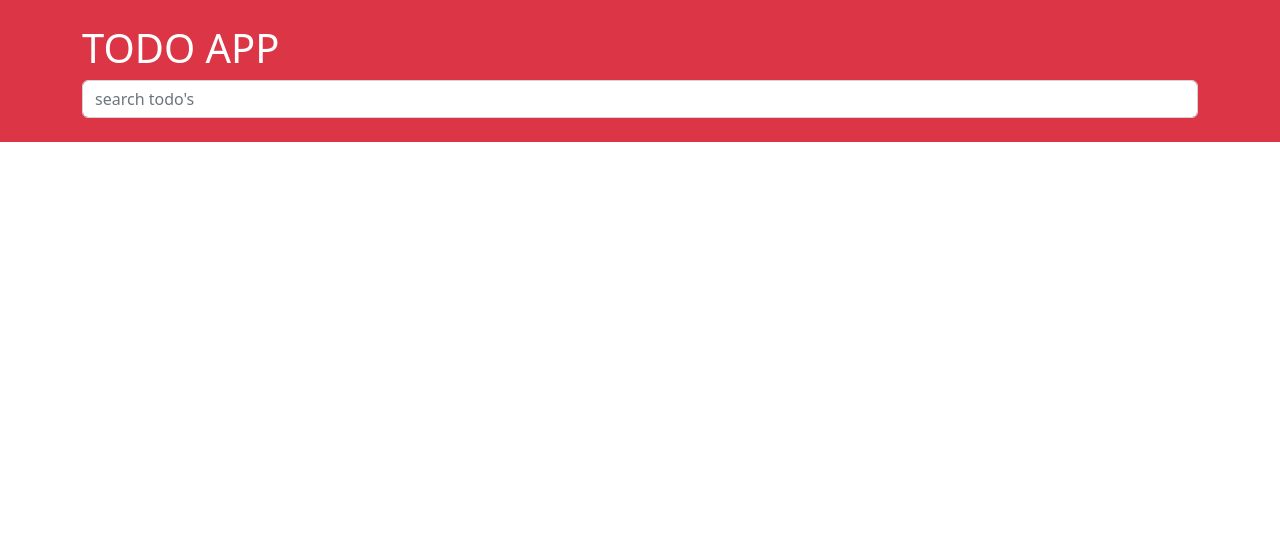
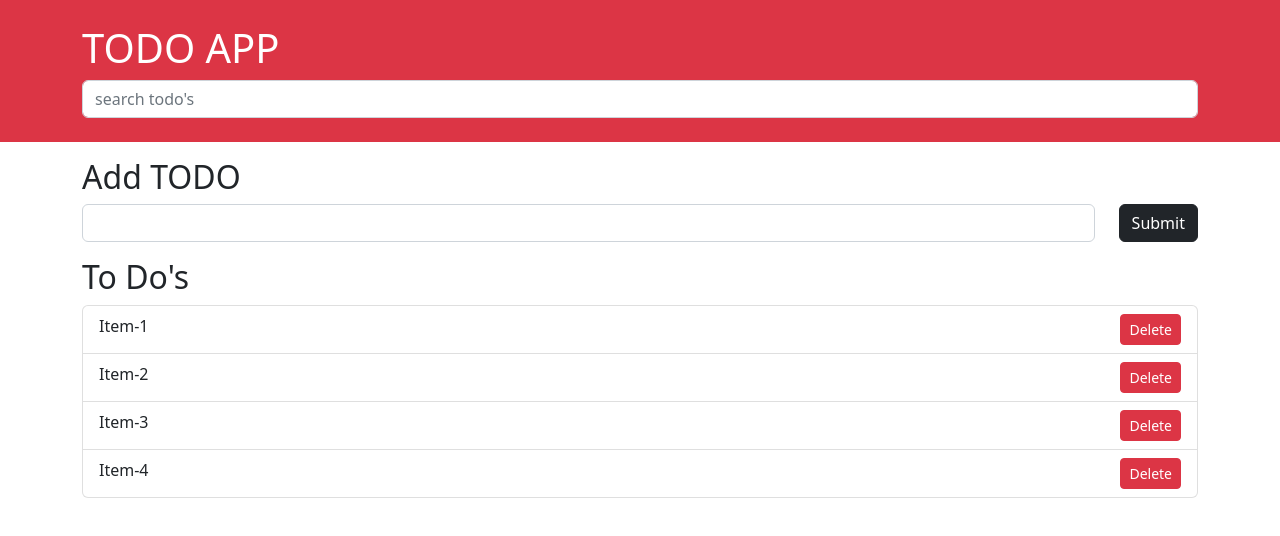
Before and after one commit to Shrikant-Wankhade/To-Do-Application, a plain HTML site: page index.html in a window 1280 px wide. Drawn offline with nearby package versions, Linux system fonts and the light colour scheme.

Commit message:
added to do list with delete button

```diff
--- a/index.html
+++ b/index.html
@@ -20,6 +20,29 @@
             </div>
         </div>
     </div>
+
+    <div class="container">
+        <h2 class="title">Add TODO</h2>
+        <form id="addForm" class="form-inLine d-flex mb-3">
+            <input type="text" class="form-control" id="item">
+            <input id="sb" type="submit" class="btn btn-dark ms-4">
+        </form>
+        <h2 class="item">To Do's</h2>
+        <ul id="items" class="list-group">
+            <li class="list-group-item">Item-1 <button class="btn btn-danger btn-sm float-end delete">Delete</button>
+            </li>
+            <li class="list-group-item">Item-2 <button class="btn btn-danger btn-sm float-end delete">Delete</button>
+            </li>
+            <li class="list-group-item">Item-3 <button class="btn btn-danger btn-sm float-end delete">Delete</button>
+            </li>
+            <li class="list-group-item">Item-4 <button class="btn btn-danger btn-sm float-end delete">Delete</button>
+            </li>
+
+        </ul>
+
+    </div>
+
+
     <script src="https://cdn.jsdelivr.net/npm/bootstrap@5.2.2/dist/js/bootstrap.bundle.min.js" integrity="sha384-OERcA2EqjJCMA+/3y+gxIOqMEjwtxJY7qPCqsdltbNJuaOe923+mo//f6V8Qbsw3" crossorigin="anonymous"></script>
     <script src="index.js"></script>
   </body>
```
